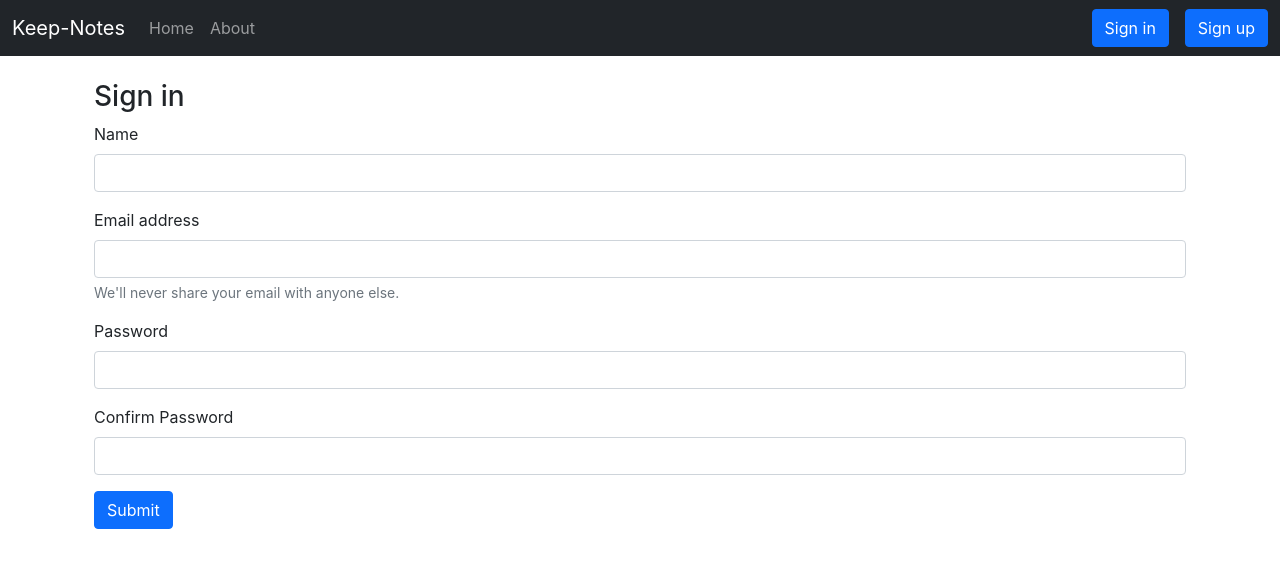
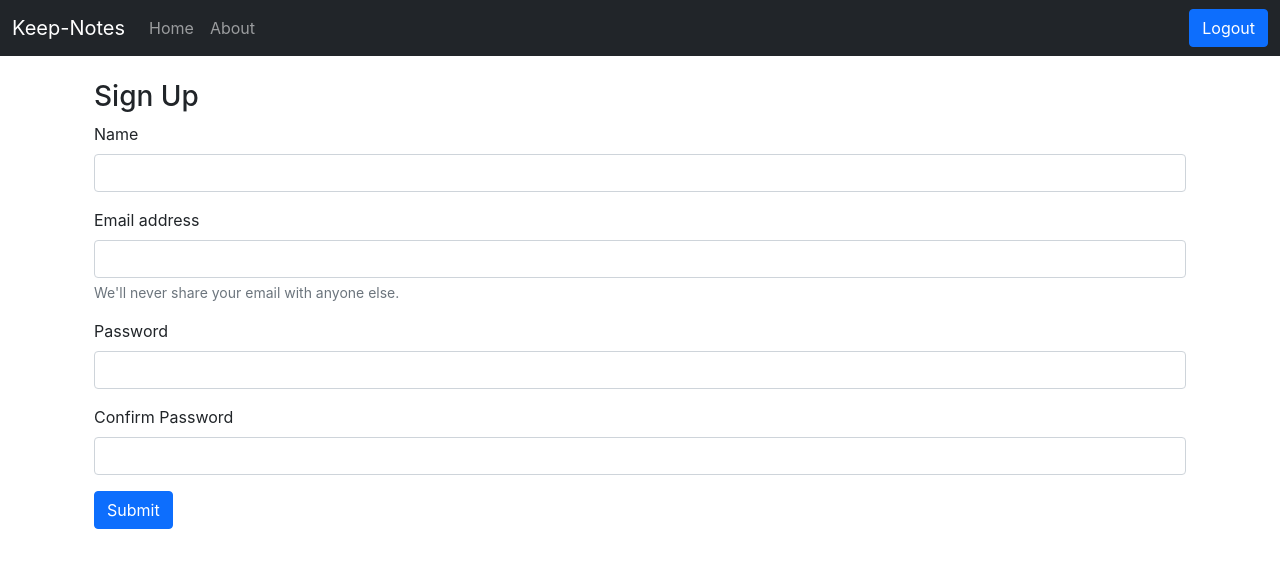
Before and after one commit to harshvarmora28/keep_notes_react_website, a React (Create React App) app: page /signup in a window 1280 px wide. Shown: the top 568 px of the page. Built offline with nearby package versions, Linux system fonts and the light colour scheme; sample sign-in values are in the browser's storage.

Commit message:
added logout functionality

```diff
--- a/src/components/Navbar.js
+++ b/src/components/Navbar.js
@@ -1,12 +1,18 @@
 import React, { useEffect } from "react";
-import { Link, useLocation } from "react-router-dom";
+import { Link, useLocation, useHistory } from "react-router-dom";
 
 
 
 const Navbar = () => {
+  let history = useHistory();
   let location = useLocation();
   useEffect(() => {
   }, [location])
+
+  const handleLogout = () => {
+    localStorage.removeItem("token");
+    history.push("/signin")
+  }
 
 
   return (
@@ -39,10 +45,10 @@ const Navbar = () => {
               </Link>
             </li>
           </ul>
-          <form className="d-flex">
+          {!localStorage.getItem("token") ? <form className="d-flex">
             <Link className="btn btn-primary mx-3" to="/signin" role="button">Sign in</Link>
             <Link className="btn btn-primary" to="/signup" role="button">Sign up</Link>
-          </form>
+          </form>: <button onClick={handleLogout} className="btn btn-primary">Logout</button>}
         </div>
       </div>
     </nav>
--- a/src/components/SignIn.js
+++ b/src/components/SignIn.js
@@ -4,11 +4,12 @@ import { useHistory } from "react-router-dom";
 const SignIn = () => {
   const [credentials, setCredentials] = useState({ email: "", password: "" });
   let history = useHistory();
+  let host = "http://localhost:5000";
 
   const handleSubmit = async (e) => {
     e.preventDefault();
 
-    const response = await fetch("http://localhost:5000/api/auth/login", {
+    const response = await fetch(`${host}/api/auth/login`, {
       method: "POST",
       headers: {
         "Content-Type": "application/json",
--- a/src/components/SignUp.js
+++ b/src/components/SignUp.js
@@ -9,13 +9,14 @@ const SignUp = () => {
     cpassword: "",
   });
   let history = useHistory();
+  let host = "http://localhost:5000";
 
   const handleSubmit = async (e) => {
     e.preventDefault();
 
     const { name, email, password } = credentials;
 
-    const response = await fetch("http://localhost:5000/api/auth/createuser", {
+    const response = await fetch(`${host}/api/auth/createuser`, {
       method: "POST",
       headers: {
         "Content-Type": "application/json",
@@ -29,7 +30,7 @@ const SignUp = () => {
     const json = await response.json();
     console.log(json);
 
-      localStorage.setItem("token", json.authtoken);
+      localStorage.setItem("token", json.authToken);
       history.push("/");
   };
 
@@ -39,7 +40,7 @@ const SignUp = () => {
 
   return (
     <div className="container my-4">
-      <h3>Sign in</h3>
+      <h3>Sign Up</h3>
       <form onSubmit={handleSubmit}>
         <div className="mb-3">
           <label htmlFor="name" className="form-label">
--- a/src/context/notes/NoteState.js
+++ b/src/context/notes/NoteState.js
@@ -53,7 +53,7 @@ const NoteState = (props) => {
           localStorage.getItem("token"),
       },
     });
-    const json = response.json();
+    // const json = response.json();
 
 
     // deleting a note in client
```
